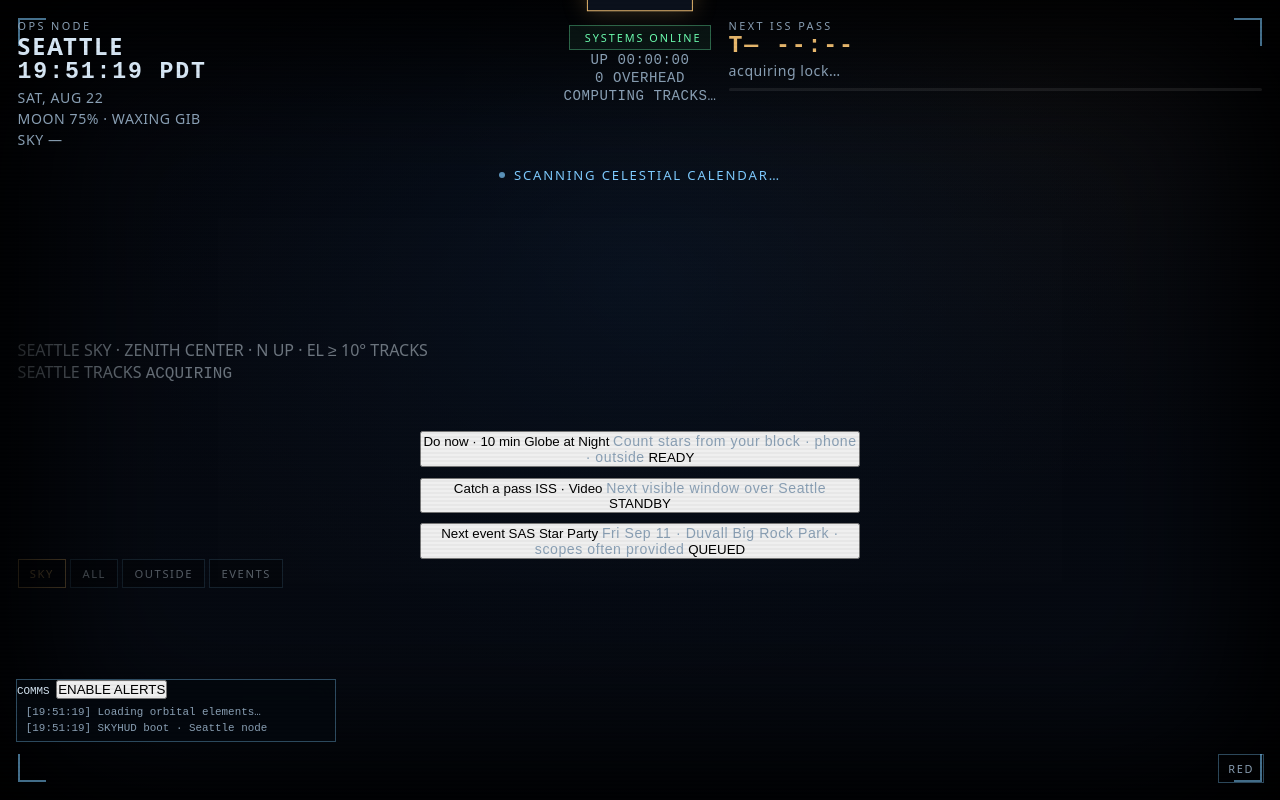
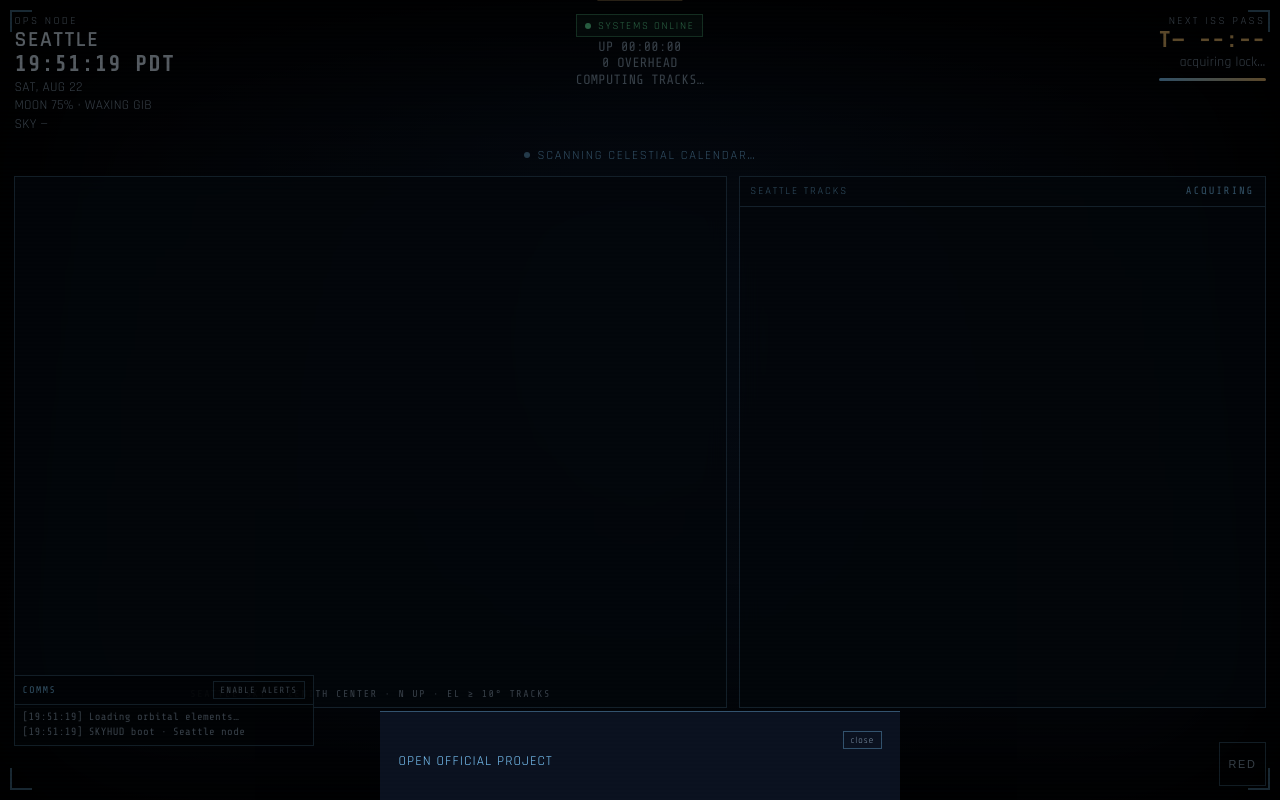
Before and after one commit to galacticlight/SKYHUD, a plain HTML site: page index.html in a window 1280 px wide. Shown: the top 800 px of the page. Drawn offline with nearby package versions, Linux system fonts and the light colour scheme; a script that the page names is missing.

Commit message:
HUD styles for Seattle sky map and pass list

```diff
--- a/styles.css
+++ b/styles.css
@@ -1,505 +1,296 @@
+@import url("https://fonts.googleapis.com/css2?family=Share+Tech+Mono&family=Rajdhani:wght@400;500;600;700&display=swap");
+
 :root {
+  --font-sans: "Rajdhani", ui-sans-serif, system-ui, sans-serif;
+  --font-mono: "Share Tech Mono", ui-monospace, monospace;
   --cyan: #7ecbff;
   --amber: #e8b86d;
   --green: #6dffb0;
-  --red: #ff6b5a;
+  --alert: #ff6b5a;
   --line: rgba(126, 203, 255, 0.35);
-  --bg: #05070c;
-  --text: #d7e7f5;
+  --fg: #d7e7f5;
   --dim: #8aa0b5;
-  --card: rgba(8, 16, 28, 0.78);
+  --panel: rgba(8, 16, 28, 0.82);
 }
 
 * { box-sizing: border-box; margin: 0; padding: 0; }
-
-html, body {
-  height: 100%;
-  background: var(--bg);
-  color: var(--text);
-  font-family: "Rajdhani", system-ui, sans-serif;
-}
+html, body { min-height: 100%; background: #05070c; color: var(--fg); }
+body { font-family: var(--font-sans); letter-spacing: 0.02em; }
+button:not(:disabled), [role="button"]:not(:disabled) { cursor: pointer; }
 
 body.red {
   --cyan: #ff6b5a;
   --amber: #ff9a7a;
   --green: #ff8a7a;
-  --text: #ffc8bc;
+  --alert: #ff6b5a;
+  --line: rgba(255, 107, 90, 0.4);
+  --fg: #ffc8bc;
   --dim: #c4897d;
+  --panel: rgba(28, 8, 8, 0.82);
+}
+
+.hud {
+  min-height: 100dvh;
+  position: relative;
+  overflow-x: hidden;
+  background:
+    radial-gradient(ellipse at 50% 28%, rgba(20, 50, 90, 0.38), transparent 55%),
+    linear-gradient(180deg, #05070c 0%, #0a1220 100%);
+  color: var(--fg);
+  padding: 0.85rem 0.9rem 5.8rem;
+}
+
+body.red .hud, .hud.red {
+  --cyan: #ff6b5a;
+  --amber: #ff9a7a;
+  --green: #ff8a7a;
+  --alert: #ff6b5a;
   --line: rgba(255, 107, 90, 0.4);
-  --card: rgba(28, 8, 8, 0.82);
+  --fg: #ffc8bc;
+  --dim: #c4897d;
+  --panel: rgba(28, 8, 8, 0.82);
 }
 
 .scanlines {
   pointer-events: none;
   position: fixed;
   inset: 0;
-  z-index: 50;
+  z-index: 40;
   background: repeating-linear-gradient(
-    0deg, transparent, transparent 2px,
-    rgba(0, 0, 0, 0.08) 2px, rgba(0, 0, 0, 0.08) 4px
+    0deg,
+    transparent,
+    transparent 2px,
+    rgba(0, 0, 0, 0.08) 2px,
+    rgba(0, 0, 0, 0.08) 4px
   );
-  opacity: 0.4;
-}
-
-.hud {
-  min-height: 100dvh;
-  padding: 1.1rem 1.1rem 6.5rem;
-  position: relative;
-  overflow: hidden;
-  background:
-    radial-gradient(ellipse at 50% 35%, rgba(20, 50, 90, 0.4), transparent 55%),
-    radial-gradient(ellipse at 80% 10%, rgba(232, 184, 109, 0.06), transparent 40%),
-    linear-gradient(180deg, #05070c 0%, #0a1220 100%);
-}
-
-.hud::before {
-  content: "";
-  position: absolute;
-  inset: 0;
-  background: linear-gradient(180deg, rgba(5,7,12,.35), rgba(5,7,12,.7));
-  pointer-events: none;
+  opacity: 0.35;
 }
 
 .vignette {
-  position: absolute;
+  position: fixed;
   inset: 0;
-  box-shadow: inset 0 0 140px 50px #000;
   pointer-events: none;
-}
-
-.hex-frame {
-  position: absolute;
-  inset: 12px;
-  border: 1px solid var(--line);
-  border-radius: 48% 48% 42% 42% / 40% 40% 50% 50%;
-  pointer-events: none;
-  animation: frame-breathe 8s ease-in-out infinite;
-}
-
-@keyframes frame-breathe {
-  0%, 100% { opacity: 0.55; box-shadow: inset 0 0 0 transparent; }
-  50% { opacity: 1; box-shadow: inset 0 0 40px rgba(126, 203, 255, 0.07); }
+  box-shadow: inset 0 0 140px 48px #000;
+  z-index: 1;
 }
 
 .corner {
-  position: absolute;
-  width: 28px;
-  height: 28px;
+  position: fixed;
+  width: 22px;
+  height: 22px;
   border-color: var(--cyan);
   border-style: solid;
-  opacity: 0.55;
+  opacity: 0.5;
+  z-index: 2;
   pointer-events: none;
-  z-index: 1;
 }
-.corner.tl { top: 18px; left: 18px; border-width: 2px 0 0 2px; }
-.corner.tr { top: 18px; right: 18px; border-width: 2px 2px 0 0; }
-.corner.bl { bottom: 18px; left: 18px; border-width: 0 0 2px 2px; }
-.corner.br { bottom: 18px; right: 18px; border-width: 0 2px 2px 0; }
+.corner.tl { top: 10px; left: 10px; border-width: 2px 0 0 2px; }
+.corner.tr { top: 10px; right: 10px; border-width: 2px 2px 0 0; }
+.corner.bl { bottom: 10px; left: 10px; border-width: 0 0 2px 2px; }
+.corner.br { bottom: 10px; right: 10px; border-width: 0 2px 2px 0; }
 
-.telemetry, .event-strip, .missions, .filters, .red-toggle, .ops-log, .toast {
+.mono { font-family: var(--font-mono); }
+.telemetry {
   position: relative;
-  z-index: 2;
-}
-
-.toast {
-  position: fixed;
-  top: 1.25rem;
-  left: 50%;
-  transform: translateX(-50%) translateY(-120%);
-  z-index: 40;
-  display: flex;
-  align-items: center;
-  gap: 0.6rem;
-  padding: 0.65rem 1.1rem;
-  background: rgba(12, 18, 30, 0.95);
-  border: 1px solid var(--amber);
-  box-shadow: 0 0 24px rgba(232, 184, 109, 0.25);
-  letter-spacing: 0.08em;
-  transition: transform 0.35s cubic-bezier(0.2, 0.9, 0.2, 1);
-  max-width: 92vw;
-}
-.toast.show { transform: translateX(-50%) translateY(0); }
-.toast.urgent {
-  border-color: var(--red);
-  box-shadow: 0 0 28px rgba(255, 107, 90, 0.35);
-  animation: toast-pulse 1s ease-in-out infinite;
-}
-.toast-tag {
-  font-size: 0.65rem;
-  letter-spacing: 0.2em;
-  color: var(--amber);
-  font-weight: 700;
-}
-.toast.urgent .toast-tag { color: var(--red); }
-
-@keyframes toast-pulse {
-  0%, 100% { box-shadow: 0 0 20px rgba(255, 107, 90, 0.25); }
-  50% { box-shadow: 0 0 36px rgba(255, 107, 90, 0.5); }
-}
-
-.telemetry {
+  z-index: 3;
   display: grid;
   grid-template-columns: 1fr auto 1fr;
-  gap: 0.75rem;
+  gap: 0.6rem;
   align-items: start;
 }
-
-.panel.right { text-align: right; justify-self: end; }
-.panel.left { justify-self: start; }
-
-.status-cluster {
-  text-align: center;
-  padding-top: 0.2rem;
-}
-
-.status-pill {
-  display: inline-flex;
-  align-items: center;
-  gap: 0.4rem;
-  font-size: 0.68rem;
-  letter-spacing: 0.18em;
-  color: var(--green);
-  border: 1px solid rgba(109, 255, 176, 0.35);
-  padding: 0.25rem 0.55rem;
-  background: rgba(109, 255, 176, 0.06);
-}
-.status-pill .dot {
-  width: 6px;
-  height: 6px;
-  border-radius: 50%;
-  background: var(--green);
-}
-.status-pill .dot.live {
-  animation: live-blink 1.6s ease-in-out infinite;
-}
-@keyframes live-blink {
-  0%, 100% { opacity: 1; }
-  50% { opacity: 0.35; }
-}
-
-.uptime, .ops-count {
-  font-size: 0.78rem;
-  color: var(--dim);
-  letter-spacing: 0.1em;
-  margin-top: 0.25rem;
-}
-
+.panel-right { text-align: right; justify-self: end; }
 .label {
   font-size: 0.68rem;
   letter-spacing: 0.22em;
   text-transform: uppercase;
   color: var(--dim);
 }
-
 .value {
-  font-size: 1.45rem;
+  font-size: 1.35rem;
   font-weight: 600;
   letter-spacing: 0.08em;
   line-height: 1.15;
 }
-
-.mono, #clock, #iss-countdown, .uptime, .ops-count {
-  font-family: "Share Tech Mono", ui-monospace, monospace;
+.sub { color: var(--dim); font-size: 0.84rem; margin-top: 0.1rem; }
+.status-pill {
+  display: inline-flex;
+  align-items: center;
+  gap: 0.4rem;
+  font-size: 0.66rem;
+  letter-spacing: 0.16em;
+  color: var(--green);
+  border: 1px solid color-mix(in oklab, var(--green) 40%, transparent);
+  padding: 0.22rem 0.5rem;
+  background: color-mix(in oklab, var(--green) 8%, transparent);
 }
-
+.dot-live {
+  width: 6px; height: 6px; border-radius: 50%;
+  background: var(--green);
+  animation: live-blink 1.6s ease-in-out infinite;
+}
+@keyframes live-blink { 0%, 100% { opacity: 1; } 50% { opacity: 0.35; } }
 .accent { color: var(--amber); }
-
-#iss-panel.imminent .accent,
-#iss-panel.imminent #iss-countdown {
-  color: var(--red);
-  animation: urgent-tick 0.8s ease-in-out infinite;
+.imminent .accent { color: var(--alert); animation: urgent-tick 0.8s ease-in-out infinite; }
+@keyframes urgent-tick { 50% { opacity: 0.65; } }
+.arc-wrap {
+  margin-top: 0.45rem; height: 3px;
+  background: rgba(255, 255, 255, 0.08);
+  border-radius: 2px; overflow: hidden;
+  margin-left: auto; width: min(180px, 100%);
 }
-#iss-panel.soon .accent {
-  color: var(--amber);
-  text-shadow: 0 0 12px rgba(232, 184, 109, 0.4);
-}
-
-@keyframes urgent-tick {
-  0%, 100% { opacity: 1; }
-  50% { opacity: 0.65; }
-}
-
-.sub, .row {
-  color: var(--dim);
-  font-size: 0.88rem;
-  letter-spacing: 0.04em;
-  margin-top: 0.12rem;
-}
-
-.arc-wrap {
-  margin-top: 0.5rem;
-  height: 3px;
-  background: rgba(255,255,255,0.08);
-  border-radius: 2px;
-  overflow: hidden;
-}
-.panel.right .arc-wrap { margin-left: auto; width: min(180px, 100%); }
-
 .arc {
   height: 100%;
-  width: 0%;
   background: linear-gradient(90deg, var(--cyan), var(--amber));
   transition: width 0.6s linear;
 }
-#iss-panel.imminent .arc {
-  background: linear-gradient(90deg, var(--amber), var(--red));
+.event-strip {
+  position: relative; z-index: 3;
+  margin: 0.85rem auto 0;
+  display: flex; align-items: center; justify-content: center;
+  gap: 0.5rem; font-size: 0.78rem;
+  letter-spacing: 0.14em; text-transform: uppercase; color: var(--cyan);
 }
-
-.event-strip {
-  margin: 1.1rem auto 0;
-  max-width: 40rem;
-  display: flex;
-  align-items: center;
-  justify-content: center;
-  gap: 0.55rem;
-  font-size: 0.82rem;
-  letter-spacing: 0.14em;
-  text-transform: uppercase;
-  color: var(--cyan);
-}
-
 .pulse-dot {
-  width: 6px;
-  height: 6px;
-  border-radius: 50%;
+  width: 6px; height: 6px; border-radius: 50%;
   background: var(--cyan);
   animation: pulse 2.2s ease-in-out infinite;
 }
-@keyframes pulse {
-  0%, 100% { opacity: 0.3; }
-  50% { opacity: 1; }
+@keyframes pulse { 50% { opacity: 1; } 0%, 100% { opacity: 0.3; } }
+.stage {
+  position: relative; z-index: 3; margin-top: 0.85rem;
+  display: grid;
+  grid-template-columns: minmax(0, 1.15fr) minmax(240px, 0.85fr);
+  gap: 0.75rem; align-items: stretch;
 }
-
-.missions {
-  margin: 6vh auto 0;
-  width: min(440px, 94%);
-  display: flex;
-  flex-direction: column;
-  gap: 0.65rem;
-}
-
-.card {
-  position: relative;
-  background: var(--card);
-  border: 1px solid var(--line);
-  color: inherit;
-  text-align: left;
-  padding: 0.85rem 1rem;
-  cursor: pointer;
-  backdrop-filter: blur(12px);
-  transition: transform 0.22s ease, border-color 0.22s ease, box-shadow 0.22s ease;
-}
-.card:hover, .card:focus-visible {
-  transform: translateY(-2px);
-  border-color: var(--amber);
-  box-shadow: 0 0 20px rgba(232, 184, 109, 0.12);
-  outline: none;
-}
-.card.hot {
-  border-color: var(--red);
-  animation: card-hot 1.2s ease-in-out infinite;
-}
-@keyframes card-hot {
-  0%, 100% { box-shadow: 0 0 14px rgba(255, 107, 90, 0.15); }
-  50% { box-shadow: 0 0 28px rgba(255, 107, 90, 0.35); }
-}
-
-.card-kicker {
-  display: block;
-  font-size: 0.65rem;
-  letter-spacing: 0.2em;
-  text-transform: uppercase;
-  color: var(--amber);
-}
-.card-title {
-  display: block;
-  font-size: 1.2rem;
-  font-weight: 600;
-  letter-spacing: 0.12em;
-  text-transform: uppercase;
-}
-.card-sub {
-  display: block;
-  color: var(--dim);
-  font-size: 0.86rem;
-}
-.card-status {
-  position: absolute;
-  top: 0.75rem;
-  right: 0.75rem;
-  font-size: 0.6rem;
-  letter-spacing: 0.16em;
-  font-family: "Share Tech Mono", monospace;
-  color: var(--dim);
-}
-.card-status[data-status="READY"] { color: var(--green); }
-.card-status[data-status="STANDBY"] { color: var(--dim); }
-.card-status[data-status="QUEUED"] { color: var(--amber); }
-.card-status[data-status="ACTIVE"] {
-  color: var(--red);
-  animation: live-blink 1s ease-in-out infinite;
-}
-.card-status[data-status="LOCKED"] { color: var(--cyan); }
-.card[hidden] { display: none; }
-
-.ops-log {
-  position: fixed;
-  left: 1rem;
-  bottom: 3.6rem;
-  width: min(320px, calc(100vw - 2rem));
-  max-height: 9.5rem;
-  background: rgba(4, 8, 14, 0.88);
+.sky-panel, .pass-panel {
+  background: var(--panel);
   border: 1px solid var(--line);
   backdrop-filter: blur(10px);
-  font-family: "Share Tech Mono", monospace;
-  font-size: 0.68rem;
-  z-index: 5;
 }
-.ops-log-head {
-  display: flex;
-  justify-content: space-between;
-  align-items: center;
-  padding: 0.35rem 0.55rem;
-  border-bottom: 1px solid var(--line);
-  letter-spacing: 0.16em;
-  color: var(--cyan);
-  font-size: 0.62rem;
+.sky-panel { padding: 0.7rem 0.7rem 0.45rem; }
+.sky-wrap {
+  width: 100%; aspect-ratio: 1; max-height: min(62vh, 560px);
+  margin: 0 auto; display: grid; place-items: center;
 }
-.notify-btn {
-  background: transparent;
-  border: 1px solid var(--line);
-  color: var(--dim);
-  font-family: inherit;
-  font-size: 0.58rem;
-  letter-spacing: 0.12em;
-  padding: 0.15rem 0.4rem;
-  cursor: pointer;
+.sky-canvas { display: block; cursor: pointer; max-width: 100%; }
+.sky-caption {
+  margin-top: 0.25rem; text-align: center;
+  font-family: var(--font-mono); font-size: 0.62rem;
+  letter-spacing: 0.16em; color: var(--dim);
 }
-.notify-btn.on {
-  color: var(--green);
-  border-color: rgba(109, 255, 176, 0.45);
+.pass-panel { display: flex; flex-direction: column; min-height: 0; }
+.pass-head {
+  display: flex; justify-content: space-between; align-items: center;
+  padding: 0.45rem 0.65rem; border-bottom: 1px solid var(--line);
+  font-size: 0.66rem; letter-spacing: 0.18em; color: var(--cyan);
 }
-#log-list {
-  list-style: none;
-  padding: 0.35rem 0.55rem;
-  max-height: 7.2rem;
-  overflow: hidden;
+.pass-list { list-style: none; overflow: auto; max-height: min(58vh, 520px); padding: 0.25rem; }
+.pass-row {
+  width: 100%; text-align: left; background: transparent;
+  border: 1px solid transparent; color: inherit;
+  padding: 0.5rem 0.55rem; display: grid; gap: 0.12rem;
 }
-#log-list li {
-  color: var(--dim);
-  padding: 0.12rem 0;
-  white-space: nowrap;
-  overflow: hidden;
-  text-overflow: ellipsis;
-  animation: log-in 0.35s ease;
+.pass-row:hover, .pass-row:focus-visible { border-color: var(--amber); outline: none; }
+.pass-row.active {
+  border-color: var(--cyan);
+  background: color-mix(in oklab, var(--cyan) 8%, transparent);
 }
-#log-list li.hi { color: var(--amber); }
-#log-list li.alert { color: var(--red); }
-@keyframes log-in {
-  from { opacity: 0; transform: translateY(4px); }
-  to { opacity: 1; transform: none; }
+.pass-row.iss { border-color: color-mix(in oklab, var(--amber) 50%, transparent); }
+.pass-name { font-size: 0.92rem; font-weight: 600; letter-spacing: 0.1em; }
+.pass-meta { font-family: var(--font-mono); font-size: 0.68rem; color: var(--dim); letter-spacing: 0.04em; }
+.tag { font-family: var(--font-mono); font-size: 0.58rem; letter-spacing: 0.12em; color: var(--amber); }
+.missions {
+  position: relative; z-index: 3; margin: 0.85rem auto 0;
+  width: min(440px, 100%); display: flex; flex-direction: column; gap: 0.5rem;
 }
-
-.filters {
-  position: fixed;
-  left: 50%;
-  bottom: 1.05rem;
-  transform: translateX(-50%);
-  display: flex;
-  gap: 0.35rem;
-  z-index: 6;
+.mission {
+  position: relative; background: var(--panel); border: 1px solid var(--line);
+  color: inherit; text-align: left; padding: 0.75rem 0.9rem;
 }
-
-.chip, .red-toggle, .close, .go, .notify-btn {
-  font-family: inherit;
-  cursor: pointer;
+.mission:hover, .mission:focus-visible { border-color: var(--amber); outline: none; }
+.kicker {
+  display: block; font-size: 0.64rem; letter-spacing: 0.18em;
+  text-transform: uppercase; color: var(--amber);
 }
-
+.mission-title {
+  display: block; font-size: 1.08rem; font-weight: 600;
+  letter-spacing: 0.12em; text-transform: uppercase;
+}
+.st {
+  position: absolute; top: 0.7rem; right: 0.7rem;
+  font-family: var(--font-mono); font-size: 0.58rem;
+  letter-spacing: 0.14em; color: var(--dim);
+}
+.st.READY { color: var(--green); }
+.st.QUEUED { color: var(--amber); }
+.st.ACTIVE { color: var(--alert); }
+.ops-log {
+  position: fixed; left: 0.85rem; bottom: 3.4rem;
+  width: min(300px, calc(100vw - 1.7rem)); max-height: 8.2rem;
+  background: rgba(4, 8, 14, 0.9); border: 1px solid var(--line);
+  z-index: 6; font-family: var(--font-mono); font-size: 0.66rem;
+}
+.ops-head {
+  display: flex; justify-content: space-between; align-items: center;
+  padding: 0.3rem 0.5rem; border-bottom: 1px solid var(--line);
+  letter-spacing: 0.16em; color: var(--cyan); font-size: 0.6rem;
+}
+.ghost-btn {
+  background: transparent; border: 1px solid var(--line); color: var(--dim);
+  font-family: inherit; font-size: 0.56rem; letter-spacing: 0.12em; padding: 0.18rem 0.4rem;
+}
+.ghost-btn.on { color: var(--green); }
+#log-list, .log-list { list-style: none; padding: 0.3rem 0.5rem; max-height: 6rem; overflow: hidden; }
+.log-list li { color: var(--dim); padding: 0.1rem 0; white-space: nowrap; overflow: hidden; text-overflow: ellipsis; }
+.log-list li.hi { color: var(--amber); }
+.log-list li.alert { color: var(--alert); }
+.dock {
+  position: fixed; left: 50%; bottom: 0.9rem; transform: translateX(-50%);
+  display: flex; gap: 0.3rem; z-index: 7;
+}
 .chip {
-  background: rgba(0,0,0,0.5);
-  border: 1px solid var(--line);
-  color: var(--text);
-  padding: 0.38rem 0.7rem;
-  letter-spacing: 0.14em;
-  text-transform: uppercase;
-  font-size: 0.7rem;
+  background: rgba(0, 0, 0, 0.5); border: 1px solid var(--line); color: var(--fg);
+  padding: 0.4rem 0.65rem; letter-spacing: 0.12em; text-transform: uppercase;
+  font-size: 0.68rem; min-height: 44px;
 }
-.chip.active {
-  border-color: var(--amber);
-  color: var(--amber);
+.chip.active { border-color: var(--amber); color: var(--amber); }
+.red-toggle {
+  position: fixed; right: 0.85rem; bottom: 0.9rem; z-index: 7;
+  background: transparent; border: 1px solid var(--line); color: var(--dim);
+  padding: 0.4rem 0.55rem; letter-spacing: 0.16em; font-size: 0.68rem; min-height: 44px;
 }
-
-.red-toggle {
-  position: fixed;
-  right: 1rem;
-  bottom: 1.05rem;
-  z-index: 6;
-  background: transparent;
-  border: 1px solid var(--line);
-  color: var(--dim);
-  padding: 0.38rem 0.55rem;
-  letter-spacing: 0.16em;
-  font-size: 0.68rem;
-}
-.red-toggle[aria-pressed="true"] {
-  color: var(--red);
-  border-color: var(--red);
-}
-
-.sheet[hidden] { display: none !important; }
+.red-toggle[aria-pressed="true"] { color: var(--alert); border-color: var(--alert); }
 .sheet {
-  position: fixed;
-  inset: 0;
-  z-index: 30;
-  background: rgba(0,0,0,0.6);
-  display: grid;
-  place-items: end center;
+  position: fixed; inset: 0; z-index: 30; background: rgba(0, 0, 0, 0.6);
+  display: grid; place-items: end center;
 }
 .sheet-inner {
-  width: min(520px, 100%);
-  background: #0b1220;
-  border-top: 1px solid var(--line);
-  padding: 1.25rem 1.25rem 2rem;
+  width: min(520px, 100%); background: #0b1220; border-top: 1px solid var(--line);
+  padding: 1.15rem 1.15rem 1.8rem;
 }
-.sheet-kicker {
-  letter-spacing: 0.18em;
-  text-transform: uppercase;
-  color: var(--amber);
-  font-size: 0.72rem;
+.sheet-inner h2 { font-size: 1.45rem; letter-spacing: 0.08em; text-transform: uppercase; margin: 0.15rem 0 0.45rem; }
+.go {
+  display: inline-block; margin-top: 0.9rem; color: var(--cyan);
+  text-decoration: none; letter-spacing: 0.08em; text-transform: uppercase; font-size: 0.85rem;
 }
-.sheet h2 {
-  font-size: 1.55rem;
-  letter-spacing: 0.08em;
-  text-transform: uppercase;
-  margin: 0.2rem 0 0.55rem;
+.toast {
+  position: fixed; top: 1rem; left: 50%;
+  transform: translateX(-50%) translateY(-140%); z-index: 40;
+  display: flex; gap: 0.55rem; align-items: center;
+  padding: 0.55rem 1rem; background: rgba(12, 18, 30, 0.95);
+  border: 1px solid var(--amber); max-width: 92vw;
+  transition: transform 0.35s cubic-bezier(0.2, 0.9, 0.2, 1);
 }
-.sheet p { color: var(--dim); line-height: 1.45; }
-.close {
-  float: right;
-  background: none;
-  border: 0;
-  color: var(--dim);
-  letter-spacing: 0.12em;
+.toast.show { transform: translateX(-50%) translateY(0); }
+.toast.urgent { border-color: var(--alert); }
+.toast-tag { font-size: 0.62rem; letter-spacing: 0.18em; color: var(--amber); font-weight: 700; }
+@media (max-width: 840px) {
+  .telemetry { grid-template-columns: 1fr 1fr; }
+  .status-cluster { grid-column: 1 / -1; order: -1; text-align: center; }
+  .stage { grid-template-columns: 1fr; }
+  .pass-list { max-height: 240px; }
+  .ops-log { max-height: 6.2rem; bottom: 3.5rem; }
 }
-.go {
-  display: inline-block;
-  margin-top: 1rem;
-  color: var(--cyan);
-  text-decoration: none;
-  letter-spacing: 0.08em;
-  text-transform: uppercase;
-  font-size: 0.85rem;
+@media (prefers-reduced-motion: reduce) {
+  .dot-live, .pulse-dot, .imminent .accent { animation: none !important; }
 }
-
-@media (max-width: 720px) {
-  .telemetry { grid-template-columns: 1fr 1fr; }
-  .status-cluster { grid-column: 1 / -1; order: -1; }
-  .ops-log { max-height: 7rem; bottom: 3.4rem; }
-}
-
-@media (prefers-reduced-motion: reduce) {
-  .hex-frame, .pulse-dot, .card, .status-pill .dot,
-  .toast, #iss-panel.imminent #iss-countdown {
-    animation: none !important;
-  }
-}
```
